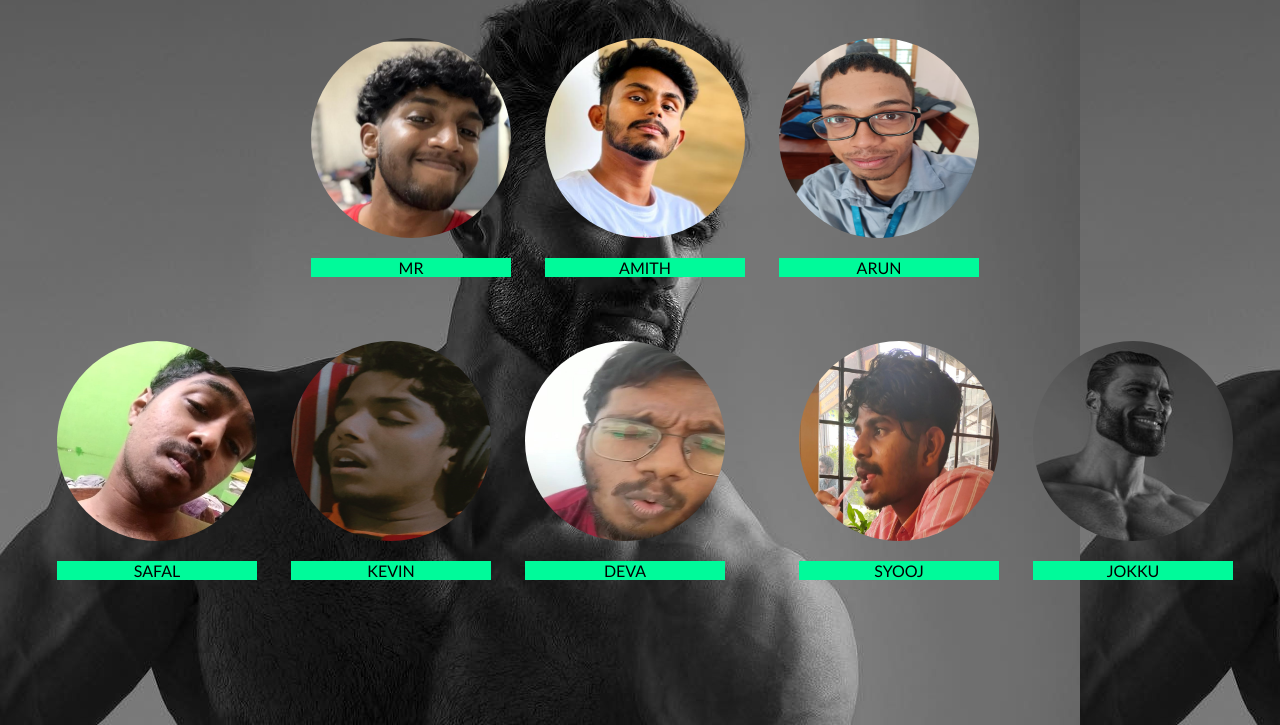
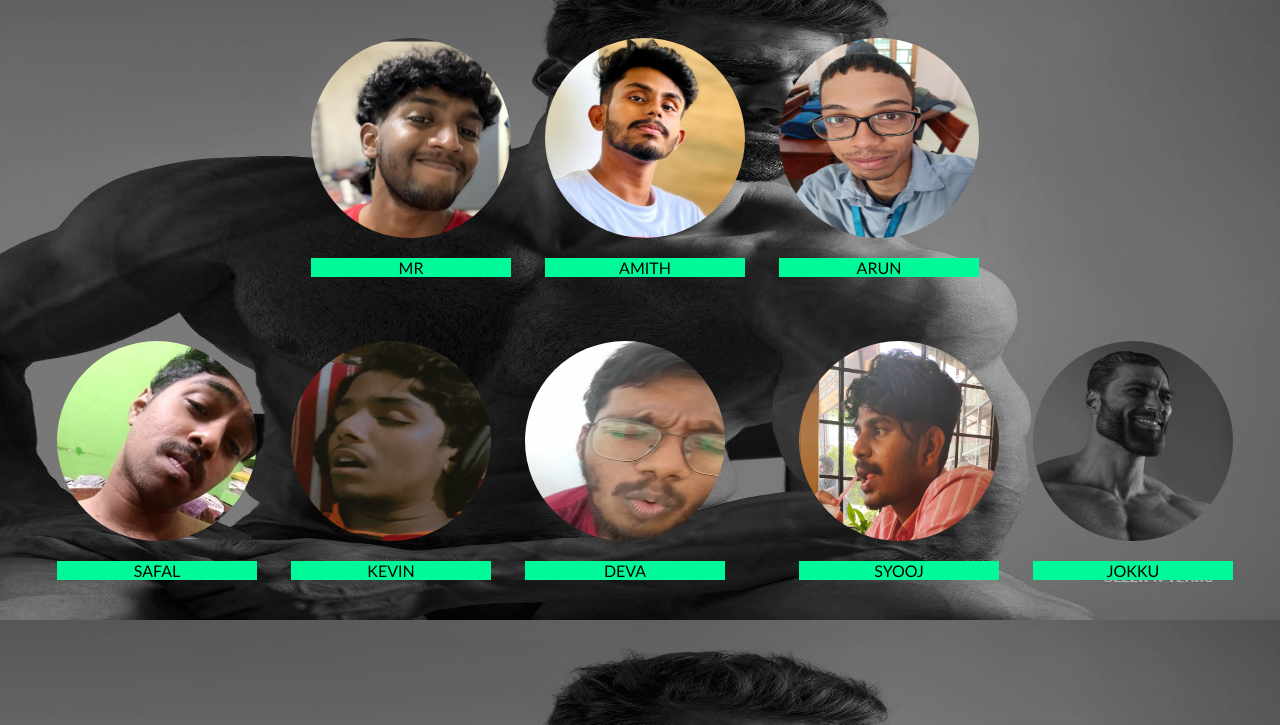
Before and after one commit to jokku077/courseraweb, a plain HTML site: page site/boyscontacts.html in a window 1280 px wide. Shown: the part 75-800 px from the top of the page. Drawn offline with Linux system fonts and the light colour scheme.

Commit message:
background

```diff
--- a/site/boyscontacts.html
+++ b/site/boyscontacts.html
@@ -33,7 +33,7 @@
         text-align: left;
     }
         body{
-            background-image: "bggiga";
+            background-size: 100% 100%;
         }
         h1{
             text-align: center;
```
